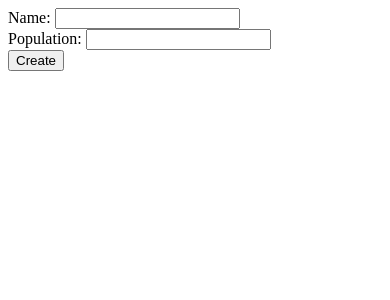
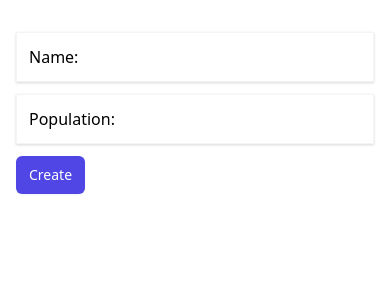
Before and after one commit to mjaroszewski1979/django_htmx, a Django app: page /cities/create/ in a window 390 px wide. Shown: the top 300 px of the page. Run offline with Django 4.2, Linux system fonts and the light colour scheme; some libraries are stand-ins or nearby versions.

Commit message:
added url name for htmx target

```diff
--- a/cities/forms.py
+++ b/cities/forms.py
@@ -1,4 +1,9 @@
 from django import forms
+from crispy_forms.helper import FormHelper
+from crispy_forms.layout import Layout, Submit, Row, Column, Field
+from crispy_forms.bootstrap import InlineField, FormActions, StrictButton, Div, InlineRadios, PrependedText, PrependedAppendedText
+from crispy_forms import layout, bootstrap
+from django.urls import reverse_lazy
 from .models import City
 
 
@@ -6,3 +11,16 @@ class CityForm(forms.ModelForm):
     class Meta:
         model = City
         fields = ["name", "population"]
+
+    @property
+    def helper(self):
+        helper = FormHelper()
+
+        for field in self.Meta().fields:
+            helper.layout.append(
+                Field(field)
+            )
+
+        helper.field_class = 'col-4'
+
+        return helper
--- a/cities/templates/cities/create.html
+++ b/cities/templates/cities/create.html
@@ -1,4 +1,5 @@
 {% load widget_tweaks %}
+{% load static %}
 <!DOCTYPE html>
 <html lang="en">
 <head>
@@ -7,24 +8,29 @@
     <meta name="viewport" content="width=device-width, initial-scale=1.0">
     <title>Document</title>
     <script src="https://unpkg.com/htmx.org@1.6.0"></script>
+    <link href="https://unpkg.com/tailwindcss@^2/dist/tailwind.min.css" rel="stylesheet">
+    <link rel="stylesheet" href="{% static 'css/styles.css' %}" />
 </head>
 <body>
+<div class="py-5 px-4 sm:px-6 max-w-5xl mx-auto">
     <form method="POST" action="{% url 'cities:create' %}" autocomplete='off'>
         {% csrf_token %}
 
-        <div class="form-group mb-3">
+        <div class="mt-3 py-3 px-3 bg-white shadow border border-gray-100">
             <label>{{ form.name.label_tag }}</label>
             {{ form.name.errors }}
-            {% render_field form.name hx-post="http://127.0.0.1:8000/cities/check-name/" hx-target="#name-err" hx-trigger="keyup" %}
-            <div class="text-danger mt-2" id="name-err"></div>
+            <input type="text" id="name" name="name" hx-post="{% url 'cities:check_name' %}" hx-target="#name-err" hx-trigger="keyup delay:1s">
+            <div id="name-err"></div>
         </div>
-        <div>
+        <div class="mt-3 py-3 px-3 bg-white shadow border border-gray-100">
             <label>{{ form.population.label_tag }}</label>
             {{ form.population.errors }}
-            {% render_field form.population class="form-control" %}
+            {% render_field form.population %}
         </div>
 
-        <button type="submit" class="btn btn-success mt-2">Create</button>
+        <button type="submit" class="inline-flex items-center mt-3 px-3 py-2 border border-transparent rounded-md shadow-sm text-sm font-medium text-white bg-indigo-600 hover:bg-indigo-700 focus:outline-none focus:ring-2 focus:ring-offset-2 focus:ring-indigo-500">Create</button>
     </form>
+</div>
+
 </body>
 </html>
--- a/cities/views.py
+++ b/cities/views.py
@@ -2,6 +2,9 @@ from django.shortcuts import render, redirect, get_object_or_404
 from django.http.response import HttpResponse
 from django.views.generic import ListView, DetailView, CreateView, UpdateView
 from django.urls import reverse_lazy
+from crispy_forms.helper import FormHelper
+from crispy_forms.layout import Layout, Submit, Row, Column, Field
+from crispy_forms.bootstrap import InlineField, FormActions, StrictButton, Div, InlineRadios, PrependedText, PrependedAppendedText
 from .models import City
 from .forms import CityForm
 
@@ -27,9 +30,10 @@ class CityCreate(CreateView):
     template_name = 'cities/create.html'
     success_message = "New city was created successfully"
 
+
 def check_name(request):
     name = request.POST.get('name')
     if City.objects.filter(name=name).exists():
-        return HttpResponse("This name already exists")
+        return HttpResponse("<div id='name-err' class='error'>This name already exists</div>")
     else:
-        return HttpResponse("This name is available")
+        return HttpResponse("<div id='name-err' class='success'>This name is available</div>")
--- a/htmx/settings.py
+++ b/htmx/settings.py
@@ -39,6 +39,7 @@ INSTALLED_APPS = [
     'django.contrib.staticfiles',
     'widget_tweaks',
     'django_extensions',
+    'crispy_forms',
     'project',
     'cities',
 
@@ -123,6 +124,8 @@ USE_TZ = True
 STATIC_URL = 'static/'
 STATICFILES_DIRS = [BASE_DIR / 'static']
 
+CRISPY_ALLOWED_TEMPLATE_PACKS = 'bootstrap4'
+
 # Default primary key field type
 # https://docs.djangoproject.com/en/4.0/ref/settings/#default-auto-field
 
--- a/static/css/styles.css
+++ b/static/css/styles.css
@@ -1,3 +1,12 @@
 #navbar {
     height: 100px;
 }
+
+.error {
+    color: red;
+    transition: all ease-in .5s;
+}
+.success {
+    color: rgb(13, 186, 13);
+    transition: all ease-in .5s;
+}
```
Also changed, not shown: db.sqlite3.
